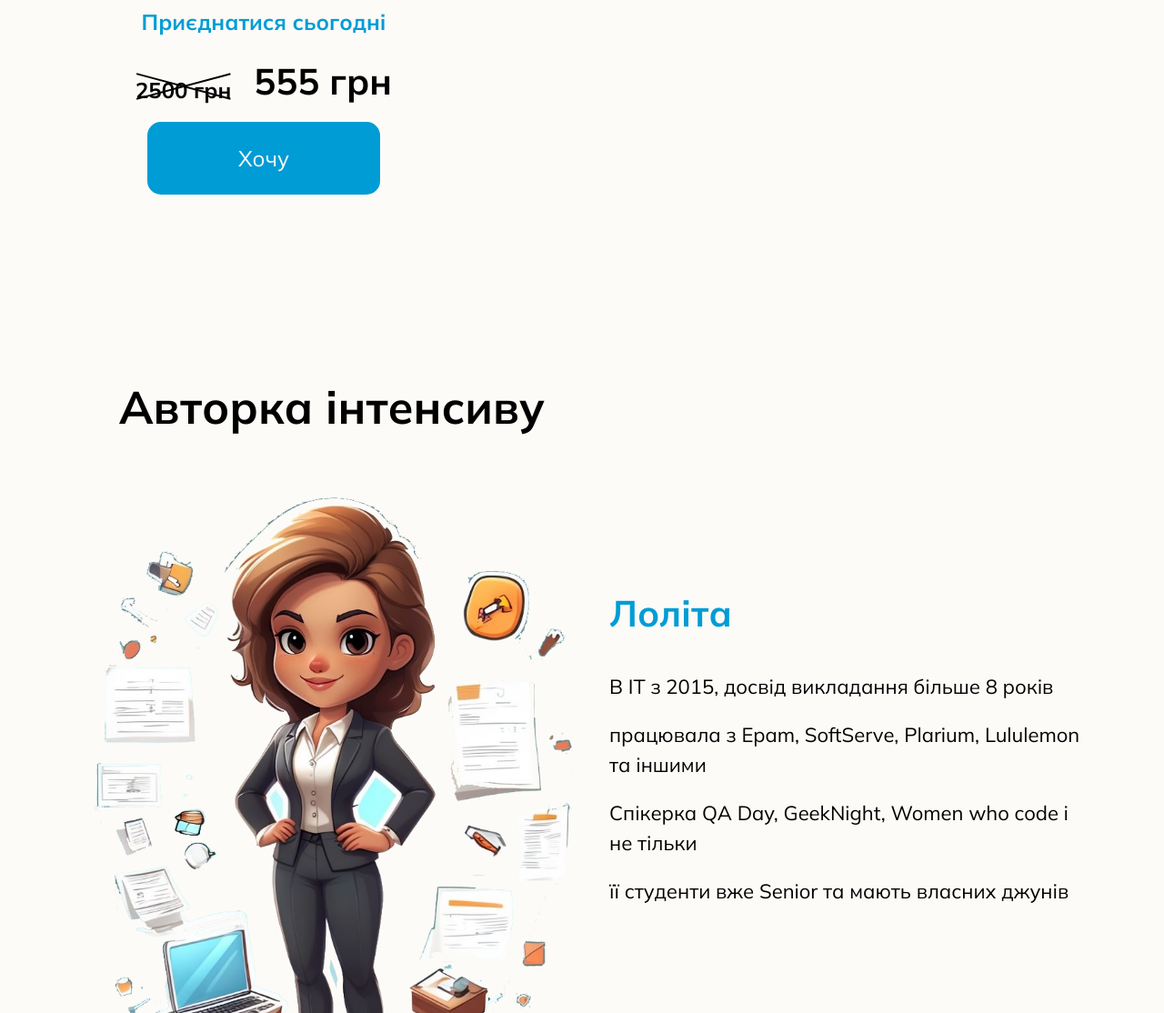
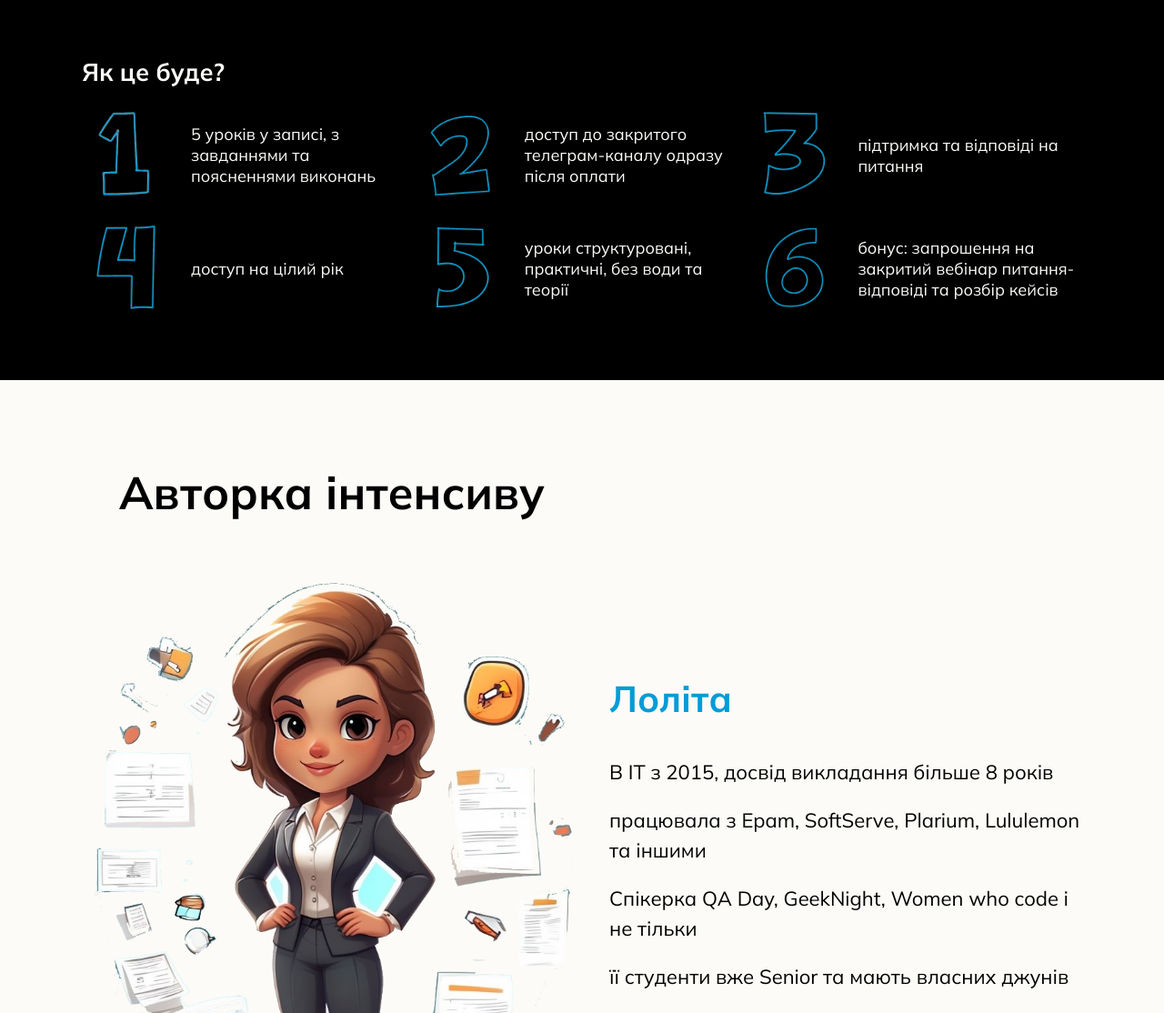
Before and after one commit to sergiyfit/business, a website: page src/pug/index.pug in a window 1280 px wide. Shown: the part 2840-3954 px from the top of the page at 91% size. Drawn offline with nearby package versions, Linux system fonts and the light colour scheme; files that its build step writes are made by us from their sources; files whose address does not match are found by name.

Commit message:
only css html block replace

```diff
--- a/src/pug/component/main.pug
+++ b/src/pug/component/main.pug
@@ -57,27 +57,13 @@ main
                 li
                     .program__day * Бонуси
                     .program__text Це сюрприз для учасників 🤫
-            .cta
-                p.program__title.join-now Приєднатися сьогодні
-                p.program__title.price
-                    span.cross 2500 грн
-                    span.active 555 грн
-                a.program__button.button-start(href="#") Хочу
+            //- .cta
+            //-     p.program__title.join-now Приєднатися сьогодні
+            //-     p.program__title.price
+            //-         span.cross 2500 грн
+            //-         span.active 555 грн
+            //-     a.program__button.button-start(href="#") Хочу
 
-
-    section.speaker.light-block
-        .wrapper
-            .speaker__photobox
-                h2.speaker__title Авторка інтенсиву
-                img(src="img/mentor.png", alt="Lolita Palokha").speaker__photo
-
-            .speaker__text
-                h3.speaker__name Лоліта
-                ul.speaker__skills
-                    li.speaker__skills--text В ІТ з 2015, досвід викладання більше 8 років
-                    li.speaker__skills--text працювала з Epam, SoftServe, Plarium, Lululemon та іншими
-                    li.speaker__skills--text Спікерка QA Day, GeekNight, Women who code і не тільки
-                    li.speaker__skills--text її студенти вже Senior та мають власних джунів
     section.numbers.dark-block
         .wrapper
             h2.numbers__header Як це буде?
@@ -101,6 +87,20 @@ main
                 li.numbers__element
                     img(src="img/nums/num-6.png", alt="Possibilities")
                     p бонус: запрошення на закритий вебінар питання-відповіді та розбір кейсів
+
+    section.speaker.light-block
+        .wrapper
+            .speaker__photobox
+                h2.speaker__title Авторка інтенсиву
+                img(src="img/mentor.png", alt="Lolita Palokha").speaker__photo
+
+            .speaker__text
+                h3.speaker__name Лоліта
+                ul.speaker__skills
+                    li.speaker__skills--text В ІТ з 2015, досвід викладання більше 8 років
+                    li.speaker__skills--text працювала з Epam, SoftServe, Plarium, Lululemon та іншими
+                    li.speaker__skills--text Спікерка QA Day, GeekNight, Women who code і не тільки
+                    li.speaker__skills--text її студенти вже Senior та мають власних джунів
     section.questions.light-block
         .wrapper
 
```
Also changed, not shown: docs/index.html.
